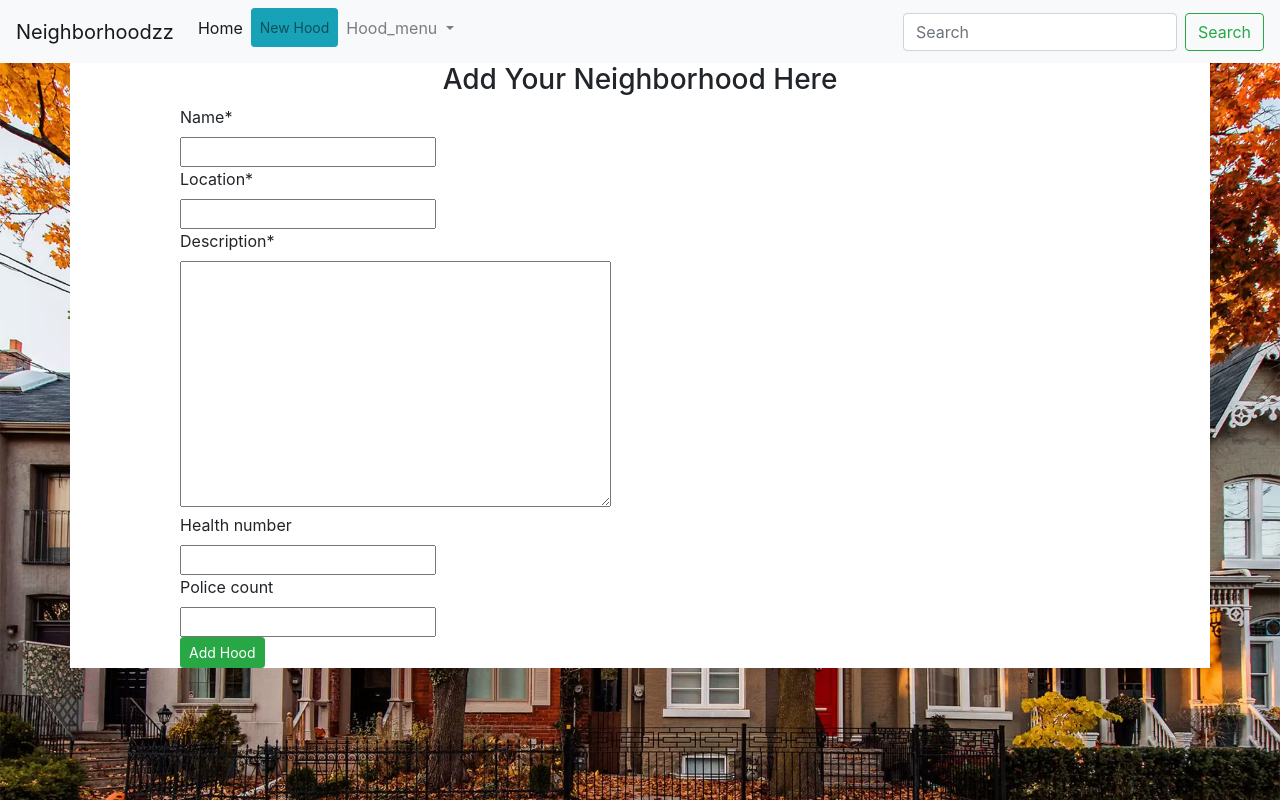
After one commit to Joseph-oderoh/Neighborhoodzz, a Django app: page /new_hoodz/ in a window 1280 px wide. The commit adds this page. Run offline with Django 4.2, Linux system fonts and the light colour scheme; some libraries are stand-ins or nearby versions; some web fonts are replaced.

Commit message:
st:add create hood forms template and view function

```diff
--- /dev/null
+++ b/hoodapp/forms.py
@@ -0,0 +1,34 @@
+from django import forms
+from django.contrib.auth.models import User
+from .models import Profile, NeighbourHood, Business, Post
+
+
+class UpdateUserForm(forms.ModelForm):
+    email = forms.EmailField(max_length=254, help_text='Required. Inform a valid email address.')
+
+    class Meta:
+        model = User
+        fields = ('username', 'email')
+
+class UpdateProfileForm(forms.ModelForm):
+    class Meta:
+        model = Profile
+        exclude = ('user', 'neighbourhood')
+
+
+class NeighbourHoodForm(forms.ModelForm):
+    class Meta:
+        model = NeighbourHood
+        exclude = ('admin',)
+
+
+class BusinessForm(forms.ModelForm):
+    class Meta:
+        model = Business
+        exclude = ('user', 'neighbourhood')
+
+
+class PostForm(forms.ModelForm):
+    class Meta:
+        model = Post
+        exclude = ('user', 'hood')
--- a/hoodapp/templates/hoodz.html
+++ b/hoodapp/templates/hoodz.html
@@ -0,0 +1,6 @@
+{% extends 'base.html' %}
+{% load crispy_forms_tags %}
+{% block content %}
+<div class="container">
+        <a href="{% url 'new-hood' %}" class="btn btn-sm btn-info mb-2"> New Hood</a>
+{% endblock %}
--- a/hoodapp/templates/navbar.html
+++ b/hoodapp/templates/navbar.html
@@ -7,10 +7,10 @@
     <div class="collapse navbar-collapse" id="navbarSupportedContent">
       <ul class="navbar-nav mr-auto">
         <li class="nav-item active">
-          <a class="nav-link" href="#">Home <span class="sr-only">(current)</span></a>
+          <a class="nav-link " href="#">Home <span class="sr-only">(current)</span></a>
         </li>
         <li class="nav-item">
-          <a class="nav-link" href="#">Creat_hood</a>
+          <a href="{% url 'new-hood' %}" class="btn btn-sm btn-info mb-2 nav-link"> New Hood</a>
         </li>
         <li class="nav-item dropdown">
           <a class="nav-link dropdown-toggle" href="#" id="navbarDropdown" role="button" data-toggle="dropdown" aria-expanded="false">
--- /dev/null
+++ b/hoodapp/templates/new_hoodz.html
@@ -0,0 +1,19 @@
+{% extends 'base.html' %}
+{% load crispy_forms_tags %}
+{% block content %}
+<div class="container bg-white newhood" style="">
+    <div class="row">
+        <div class="col-md-1"></div>
+        <div class="col-md-10">
+            <h3 class="text-center">Add Your Neighborhood Here</h3>
+            <form action="" method="post" enctype="multipart/form-data" novalidate>
+                {% csrf_token %}
+                {{ form|crispy }}
+                <button class="btn btn-sm btn-success">Add Hood</button>
+            </form>
+        </div>
+        <div class="col-md-1"></div>
+    </div>
+
+</div>
+{% endblock %}
--- a/hoodapp/urls.py
+++ b/hoodapp/urls.py
@@ -3,4 +3,5 @@ from django.urls import path, re_path
 urlpatterns = [
     path('', views.homepage, name='landing'),
     path('hoodz/', views.hoods, name='hood'),
+    path('new_hoodz/', views.create_hood, name='new-hood'),
 ]
--- a/hoodapp/views.py
+++ b/hoodapp/views.py
@@ -1,5 +1,7 @@
-from django.shortcuts import render
+from django.shortcuts import redirect, render
 from django.contrib.auth.decorators import login_required
+
+from .forms import NeighbourHoodForm
 
 from .models import NeighbourHood
 # Create your views here.
@@ -15,3 +17,15 @@ def hoods(request):
         'all_hoods': all_hoods,
     }
     return render(request, 'hoodz.html', params)
+
+def create_hood(request):
+    if request.method == 'POST':
+        form = NeighbourHoodForm(request.POST, request.FILES)
+        if form.is_valid():
+            hood = form.save(commit=False)
+            hood.admin = request.user.profile
+            hood.save()
+            return redirect('hood')
+    else:
+        form = NeighbourHoodForm()
+    return render(request, 'new_hoodz.html', {'form': form})
```
